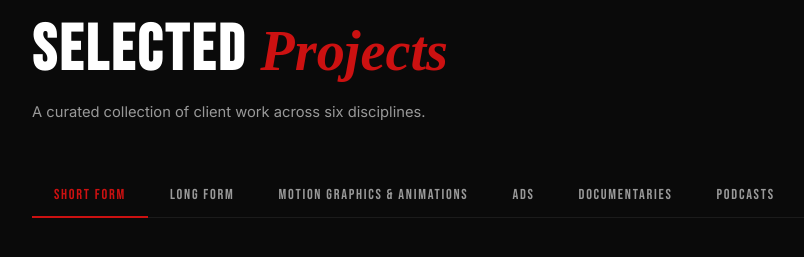
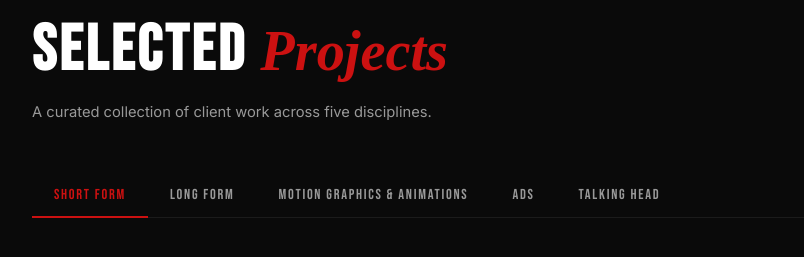
Before and after one commit to rahimxai/Mahad, a Flask app: page / in a window 1280 px wide. Shown: the part 1692-1949 px from the top of the page, without its empty margins (68-872 px from the left). Run offline with Flask 3, Linux system fonts and the light colour scheme; some web fonts are replaced.

Commit message:
Update index.html

```diff
--- a/templates/index.html
+++ b/templates/index.html
@@ -226,14 +226,14 @@
   </section>
 
   <!-- ============================================================
-       PROFESSIONAL WORK SECTION — 6 Category Tabs + 2-Video Carousel
+       PROFESSIONAL WORK SECTION — 5 Category Tabs + 2-Video Carousel
   ============================================================ -->
   <section class="section work-section" id="work">
     <div class="container">
       <div class="section-header reveal">
         <div class="section-label">PROFESSIONAL WORK</div>
         <h2 class="section-title">Selected <em>Projects</em></h2>
-        <p class="section-sub">A curated collection of client work across six disciplines.</p>
+        <p class="section-sub">A curated collection of client work across five disciplines.</p>
       </div>
 
       <!-- ── Category Tabs ──────────────────────────────────────── -->
@@ -242,22 +242,21 @@
         <button class="work-tab" data-tab="long">Long Form</button>
         <button class="work-tab" data-tab="motion">Motion Graphics &amp; Animations</button>
         <button class="work-tab" data-tab="ads">Ads</button>
-        <button class="work-tab" data-tab="docs">Documentaries</button>
-        <button class="work-tab" data-tab="podcasts">Podcasts</button>
+        <button class="work-tab" data-tab="talking">Talking Head</button>
       </div>
 
       <!-- ══════════════════════════════════════════════════════════
-           SHORT FORM  —  replace SF_V1 … SF_V4 with real YouTube IDs
+           SHORT FORM
       ══════════════════════════════════════════════════════════════ -->
       <div class="work-panel active" id="tab-short">
         <div class="wc-page active">
           <div class="video-grid">
             <div class="video-card reveal">
-              <div class="video-wrap"><iframe src="https://www.youtube.com/embed/SF_V1" title="Short Form 01" frameborder="0" allow="accelerometer; autoplay; clipboard-write; encrypted-media; gyroscope; picture-in-picture" allowfullscreen loading="lazy"></iframe></div>
+              <div class="video-wrap"><iframe src="https://www.youtube.com/embed/-hIOcM7N1hk" title="Short Form 01" frameborder="0" allow="accelerometer; autoplay; clipboard-write; encrypted-media; gyroscope; picture-in-picture" allowfullscreen loading="lazy"></iframe></div>
               <div class="video-meta"><div class="video-number">01</div><div class="video-info"><h3>Short Form 01</h3><p>Short Form · Content</p></div></div>
             </div>
             <div class="video-card reveal">
-              <div class="video-wrap"><iframe src="https://www.youtube.com/embed/SF_V2" title="Short Form 02" frameborder="0" allow="accelerometer; autoplay; clipboard-write; encrypted-media; gyroscope; picture-in-picture" allowfullscreen loading="lazy"></iframe></div>
+              <div class="video-wrap"><iframe src="https://www.youtube.com/embed/w7rruHWnQqE" title="Short Form 02" frameborder="0" allow="accelerometer; autoplay; clipboard-write; encrypted-media; gyroscope; picture-in-picture" allowfullscreen loading="lazy"></iframe></div>
               <div class="video-meta"><div class="video-number">02</div><div class="video-info"><h3>Short Form 02</h3><p>Short Form · Content</p></div></div>
             </div>
           </div>
@@ -387,65 +386,30 @@
       </div>
 
       <!-- ══════════════════════════════════════════════════════════
-           DOCUMENTARIES  —  replace DC_V1 … DC_V4
+           TALKING HEAD
       ══════════════════════════════════════════════════════════════ -->
-      <div class="work-panel" id="tab-docs">
+      <div class="work-panel" id="tab-talking">
         <div class="wc-page active">
           <div class="video-grid">
             <div class="video-card reveal">
-              <div class="video-wrap"><iframe src="https://www.youtube.com/embed/DC_V1" title="Documentary 01" frameborder="0" allow="accelerometer; autoplay; clipboard-write; encrypted-media; gyroscope; picture-in-picture" allowfullscreen loading="lazy"></iframe></div>
-              <div class="video-meta"><div class="video-number">01</div><div class="video-info"><h3>Documentary 01</h3><p>Documentary · Film</p></div></div>
+              <div class="video-wrap"><iframe src="https://www.youtube.com/embed/F6Q0VgmNypw" title="Talking Head 01" frameborder="0" allow="accelerometer; autoplay; clipboard-write; encrypted-media; gyroscope; picture-in-picture" allowfullscreen loading="lazy"></iframe></div>
+              <div class="video-meta"><div class="video-number">01</div><div class="video-info"><h3>Talking Head 01</h3><p>Talking Head · Interview</p></div></div>
             </div>
             <div class="video-card reveal">
-              <div class="video-wrap"><iframe src="https://www.youtube.com/embed/DC_V2" title="Documentary 02" frameborder="0" allow="accelerometer; autoplay; clipboard-write; encrypted-media; gyroscope; picture-in-picture" allowfullscreen loading="lazy"></iframe></div>
-              <div class="video-meta"><div class="video-number">02</div><div class="video-info"><h3>Documentary 02</h3><p>Documentary · Film</p></div></div>
+              <div class="video-wrap"><iframe src="https://www.youtube.com/embed/b3d5p-lKeUY" title="Talking Head 02" frameborder="0" allow="accelerometer; autoplay; clipboard-write; encrypted-media; gyroscope; picture-in-picture" allowfullscreen loading="lazy"></iframe></div>
+              <div class="video-meta"><div class="video-number">02</div><div class="video-info"><h3>Talking Head 02</h3><p>Talking Head · Interview</p></div></div>
             </div>
           </div>
         </div>
         <div class="wc-page">
           <div class="video-grid">
             <div class="video-card reveal">
-              <div class="video-wrap"><iframe src="https://www.youtube.com/embed/DC_V3" title="Documentary 03" frameborder="0" allow="accelerometer; autoplay; clipboard-write; encrypted-media; gyroscope; picture-in-picture" allowfullscreen loading="lazy"></iframe></div>
-              <div class="video-meta"><div class="video-number">03</div><div class="video-info"><h3>Documentary 03</h3><p>Documentary · Film</p></div></div>
+              <div class="video-wrap"><iframe src="https://www.youtube.com/embed/InA8HM37vjQ" title="Talking Head 03" frameborder="0" allow="accelerometer; autoplay; clipboard-write; encrypted-media; gyroscope; picture-in-picture" allowfullscreen loading="lazy"></iframe></div>
+              <div class="video-meta"><div class="video-number">03</div><div class="video-info"><h3>Talking Head 03</h3><p>Talking Head · Interview</p></div></div>
             </div>
             <div class="video-card reveal">
-              <div class="video-wrap"><iframe src="https://www.youtube.com/embed/DC_V4" title="Documentary 04" frameborder="0" allow="accelerometer; autoplay; clipboard-write; encrypted-media; gyroscope; picture-in-picture" allowfullscreen loading="lazy"></iframe></div>
-              <div class="video-meta"><div class="video-number">04</div><div class="video-info"><h3>Documentary 04</h3><p>Documentary · Film</p></div></div>
-            </div>
-          </div>
-        </div>
-        <div class="wc-nav">
-          <button class="carousel-btn wc-prev" aria-label="Previous"><svg width="20" height="20" viewBox="0 0 24 24" fill="none" stroke="currentColor" stroke-width="2"><path d="M15 18l-6-6 6-6"/></svg></button>
-          <span class="carousel-indicator wc-indicator">1 / 2</span>
-          <button class="carousel-btn wc-next" aria-label="Next"><svg width="20" height="20" viewBox="0 0 24 24" fill="none" stroke="currentColor" stroke-width="2"><path d="M9 18l6-6-6-6"/></svg></button>
-        </div>
-      </div>
-
-      <!-- ══════════════════════════════════════════════════════════
-           PODCASTS  —  replace PC_V1 … PC_V4
-      ══════════════════════════════════════════════════════════════ -->
-      <div class="work-panel" id="tab-podcasts">
-        <div class="wc-page active">
-          <div class="video-grid">
-            <div class="video-card reveal">
-              <div class="video-wrap"><iframe src="https://www.youtube.com/embed/PC_V1" title="Podcast 01" frameborder="0" allow="accelerometer; autoplay; clipboard-write; encrypted-media; gyroscope; picture-in-picture" allowfullscreen loading="lazy"></iframe></div>
-              <div class="video-meta"><div class="video-number">01</div><div class="video-info"><h3>Podcast 01</h3><p>Podcast · Edit</p></div></div>
-            </div>
-            <div class="video-card reveal">
-              <div class="video-wrap"><iframe src="https://www.youtube.com/embed/PC_V2" title="Podcast 02" frameborder="0" allow="accelerometer; autoplay; clipboard-write; encrypted-media; gyroscope; picture-in-picture" allowfullscreen loading="lazy"></iframe></div>
-              <div class="video-meta"><div class="video-number">02</div><div class="video-info"><h3>Podcast 02</h3><p>Podcast · Edit</p></div></div>
-            </div>
-          </div>
-        </div>
-        <div class="wc-page">
-          <div class="video-grid">
-            <div class="video-card reveal">
-              <div class="video-wrap"><iframe src="https://www.youtube.com/embed/PC_V3" title="Podcast 03" frameborder="0" allow="accelerometer; autoplay; clipboard-write; encrypted-media; gyroscope; picture-in-picture" allowfullscreen loading="lazy"></iframe></div>
-              <div class="video-meta"><div class="video-number">03</div><div class="video-info"><h3>Podcast 03</h3><p>Podcast · Edit</p></div></div>
-            </div>
-            <div class="video-card reveal">
-              <div class="video-wrap"><iframe src="https://www.youtube.com/embed/PC_V4" title="Podcast 04" frameborder="0" allow="accelerometer; autoplay; clipboard-write; encrypted-media; gyroscope; picture-in-picture" allowfullscreen loading="lazy"></iframe></div>
-              <div class="video-meta"><div class="video-number">04</div><div class="video-info"><h3>Podcast 04</h3><p>Podcast · Edit</p></div></div>
+              <div class="video-wrap"><iframe src="https://www.youtube.com/embed/Oblq7z6WYXw" title="Talking Head 04" frameborder="0" allow="accelerometer; autoplay; clipboard-write; encrypted-media; gyroscope; picture-in-picture" allowfullscreen loading="lazy"></iframe></div>
+              <div class="video-meta"><div class="video-number">04</div><div class="video-info"><h3>Talking Head 04</h3><p>Talking Head · Interview</p></div></div>
             </div>
           </div>
         </div>
```
Also changed, not shown: other parts of templates/index.html (+17 -17 lines).
